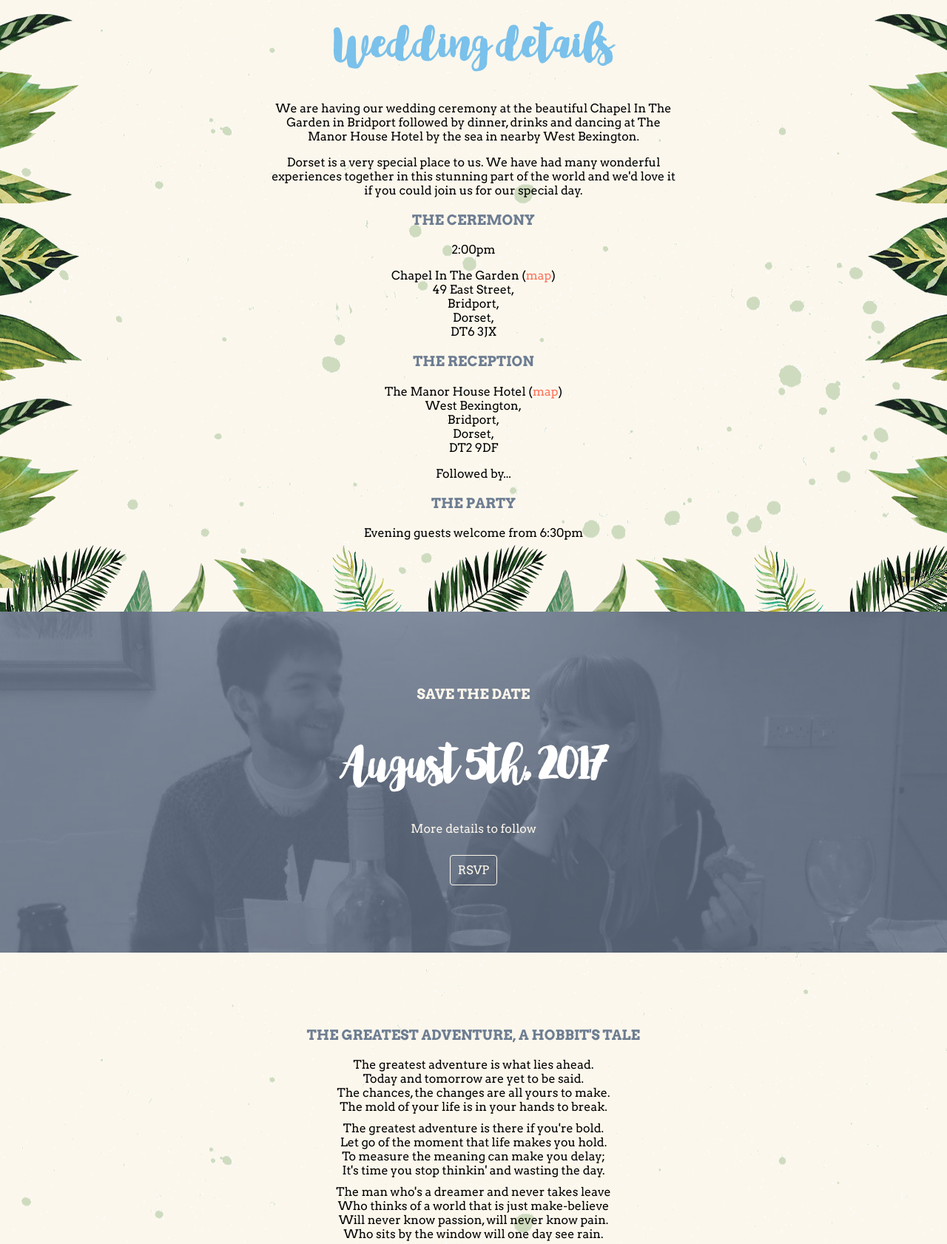
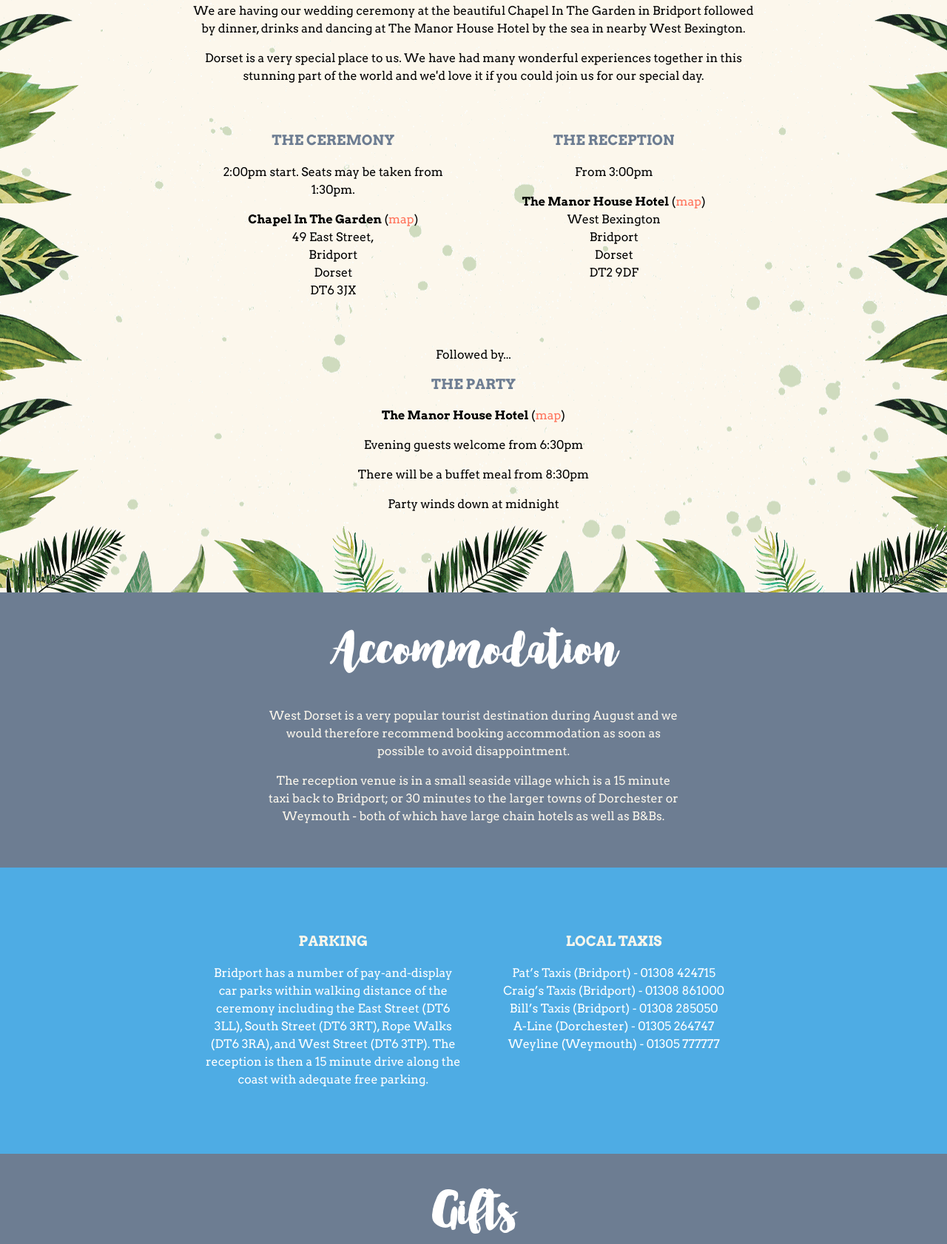
Before and after one commit to jonnykates/wedding-site, a website: page index.html in a window 1280 px wide. Shown: the part 904-2586 px from the top of the page at 74% size. Drawn offline with nearby package versions, Linux system fonts and the light colour scheme.

Commit message:
Post-invite work

```diff
--- a/index.html
+++ b/index.html
@@ -22,7 +22,7 @@
       <div class="content-container content-container--half content-container--wide">
         <h1>We<span style="font-family: 'Arvo', serif;">'</span>re getting married</h1>
         <h3 class="header--sky-blue">August 5th, 2017 / Bridport, Dorset</h3>
-        <a href="http://jonnyandnatalie.anrsvp.com/" class="button">RSVP</a>
+        <a href="http://jonnyandnatalie.anrsvp.com/" class="button">Click here to RSVP</a>
       </div>
     </div>
   </div>
@@ -33,40 +33,74 @@
   </div>
   <div class="leaves-border leaves-border__left-right">
   </div>
-  <div class="content-container">
-    <h2>Wedding details</h2>
+  <div class="content-container content-container--wide content-container--big-pad">
     <p>We are having our wedding ceremony at the beautiful Chapel In The Garden in Bridport followed by dinner, drinks and dancing at The Manor House Hotel by the sea in nearby West Bexington.</p>
     <p>Dorset is a very special place to us. We have had many wonderful experiences together in this stunning part of the world and we'd love it if you could join us for our special day.</p>
-    <h3>The Ceremony</h3>
-    <p>2:00pm</p>
-    <p>Chapel In The Garden (<a href="https://goo.gl/maps/uG6UGHykCvT2">map</a>)<br />
-    49 East Street,<br />
-    Bridport,<br />
-    Dorset,<br />
-    DT6 3JX</p>
-    <h3>The Reception</h3>
-    <p>The Manor House Hotel (<a href="https://goo.gl/maps/yMmGDwhmSB22">map</a>)<br />
-    West Bexington,<br />
-    Bridport,<br />
-    Dorset,<br />
-    DT2 9DF</p>
+    <div class="content-half">
+      <h3>The Ceremony</h3>
+      <p>2:00pm start. Seats may be taken from 1:30pm.</p>
+      <p><strong>Chapel In The Garden</strong> (<a href="https://goo.gl/maps/uG6UGHykCvT2">map</a>)<br />
+      49 East Street,<br />
+      Bridport<br />
+      Dorset<br />
+      DT6 3JX</p>
+    </div>
+    <div class="content-half">
+      <h3>The Reception</h3>
+      <p>From 3:00pm</p>
+      <p><strong>The Manor House Hotel</strong> (<a href="https://goo.gl/maps/yMmGDwhmSB22">map</a>)<br />
+      West Bexington<br />
+      Bridport<br />
+      Dorset<br />
+      DT2 9DF</p>
+    </div>
     <p>Followed by...</p>
     <h3>The Party</h3>
+    <p><strong>The Manor House Hotel</strong> (<a href="https://goo.gl/maps/yMmGDwhmSB22">map</a>)</p>
     <p>Evening guests welcome from 6:30pm</p>
+    <p>There will be a buffet meal from 8:30pm</p>
+    <p>Party winds down at midnight</p>
   </div>
 </div>
 
-<div class="section section__jonny-and-natalie section__ink-blue">
+<div class="section section__ink-blue">
   <div class="content-container">
-    <h3>Save the date</h3>
-    <h2>August 5th, 2017</h2>
-    <p>More details to follow</p>
-    <a href="http://jonnyandnatalie.anrsvp.com/" class="button">RSVP</a>
+    <h2>Accommodation</h2>
+    <p>West Dorset is a very popular tourist destination during August and we would therefore recommend booking accommodation as soon as possible to avoid disappointment.</p>
+    <p>The reception venue is in a small seaside village which is a 15 minute taxi back to Bridport; or 30 minutes to the larger towns of Dorchester or Weymouth - both of which have large chain hotels as well as B&amp;Bs.</p>
+  </div>
+</div>
+
+<div class="section section__sky-blue">
+  <div class="content-container content-container--wide">
+    <div class="content-half">
+      <h3>Parking</h3>
+      <p>Bridport has a number of pay-and-display car parks within walking distance of the ceremony including the East Street (DT6 3LL), South Street (DT6 3RT), Rope Walks (DT6 3RA), and West Street (DT6 3TP). The reception is then a 15 minute drive along the coast with adequate free parking.</p>
+    </div>
+    <div class="content-half">
+      <h3>Local taxis</h3>
+      <p>Pat’s Taxis (Bridport) - 01308 424715<br />
+      Craig’s Taxis (Bridport) - 01308 861000<br />
+      Bill’s Taxis (Bridport) - 01308 285050<br />
+      A-Line (Dorchester) - 01305 264747<br />
+      Weyline (Weymouth) - 01305 777777</p>
+    </div>
+  </div>
+</div>
+
+<div class="section section__ink-blue">
+  <div class="content-container">
+    <h2>Gifts</h2>
+    <p>The most important thing to us is to have you there on our wedding day - especially as many of you may be travelling long distances. However, if you would like to give a small contribution towards our honeymoon that would be greatly received.</p>
   </div>
 </div>
 
 <div class="section section__splash">
-  <div class="content-container">
+  <div class="leaves-border leaves-border__top-bottom">
+  </div>
+  <div class="leaves-border leaves-border__left-right">
+  </div>
+  <div class="content-container content-container--big-pad">
     <h3>The Greatest Adventure, A Hobbit's Tale</h3>
     <p class="poem__para">The greatest adventure is what lies ahead.<br />
     Today and tomorrow are yet to be said.<br />
@@ -87,8 +121,8 @@
   </div>
 </div>
 
-<div class="section section__ink-blue">
-  <div class="content-container">
+<div class="section section__ink-blue section__jonny-and-natalie">
+  <div class="content-container content-container--big-pad">
 
     <h3>Need to contact us?</h3>
     <p>You can reach us via email on <a href="mailto:rsvp@jonnyandnatalie.com">rsvp@jonnyandnatalie.com</a></p>
--- a/style/atoms/_button.scss
+++ b/style/atoms/_button.scss
@@ -1,13 +1,14 @@
 .button {
   display: inline-block;
-  border: 1px solid $off-white;
   color: $off-white;
-  padding: 10px;
-  font-size: 1rem;
+  padding: 1.5rem;
+  font-size: 1.2rem;
   text-transform: uppercase;
   border-radius: 4px;
   margin: 10px;
   cursor: pointer;
+  background-color: $orange;
+  font-weight: bold;
 
   &:hover {
     color: $off-black !important;
--- a/style/atoms/_content-container.scss
+++ b/style/atoms/_content-container.scss
@@ -2,7 +2,11 @@
   width: 100%;
   max-width: 600px;
   margin: 0 auto;
-  padding: 80px 20px;
+  padding: 40px 20px;
+}
+
+.content-container--big-pad {
+  padding: 90px 20px;
 }
 
 .content-container--wide {
@@ -15,6 +19,18 @@
   transform: translateY(-50%);
 }
 
+.content-half {
+  display: inline-block;
+  vertical-align: top;
+  width: 50%;
+  margin: 2rem 0 1rem;
+  padding: 15px;
+
+  &:nth-child(2n) {
+    margin-left: -5px;
+  }
+}
+
 @media all and (max-width: 760px) {
   .content-container {
     padding: 10%;
--- a/style/atoms/_typography.scss
+++ b/style/atoms/_typography.scss
@@ -21,6 +21,7 @@ a {
 
 h1, h2, h3, h4, h5, h6 {
   font-family: SpellingNight;
+  margin-top: 0;
 }
 
 h1 {
@@ -41,6 +42,7 @@ h3 {
 
 p, a, span {
   font-family: 'Arvo', serif;
+  line-height: 1.5;
 }
 
 .header--off-white {
--- a/style/organisms/_section.scss
+++ b/style/organisms/_section.scss
@@ -46,6 +46,15 @@
   }
 }
 
+.section__sky-blue {
+  background-color: darken($sky-blue, 10%);
+  color: #fff;
+
+  h2, h3 {
+    color: $off-white;
+  }
+}
+
 .section__splash {
   background-image: url('../assets/images/splash.png');
   background-repeat: repeat;
```
Also changed, not shown: style/style.min.css, 1 other file.
